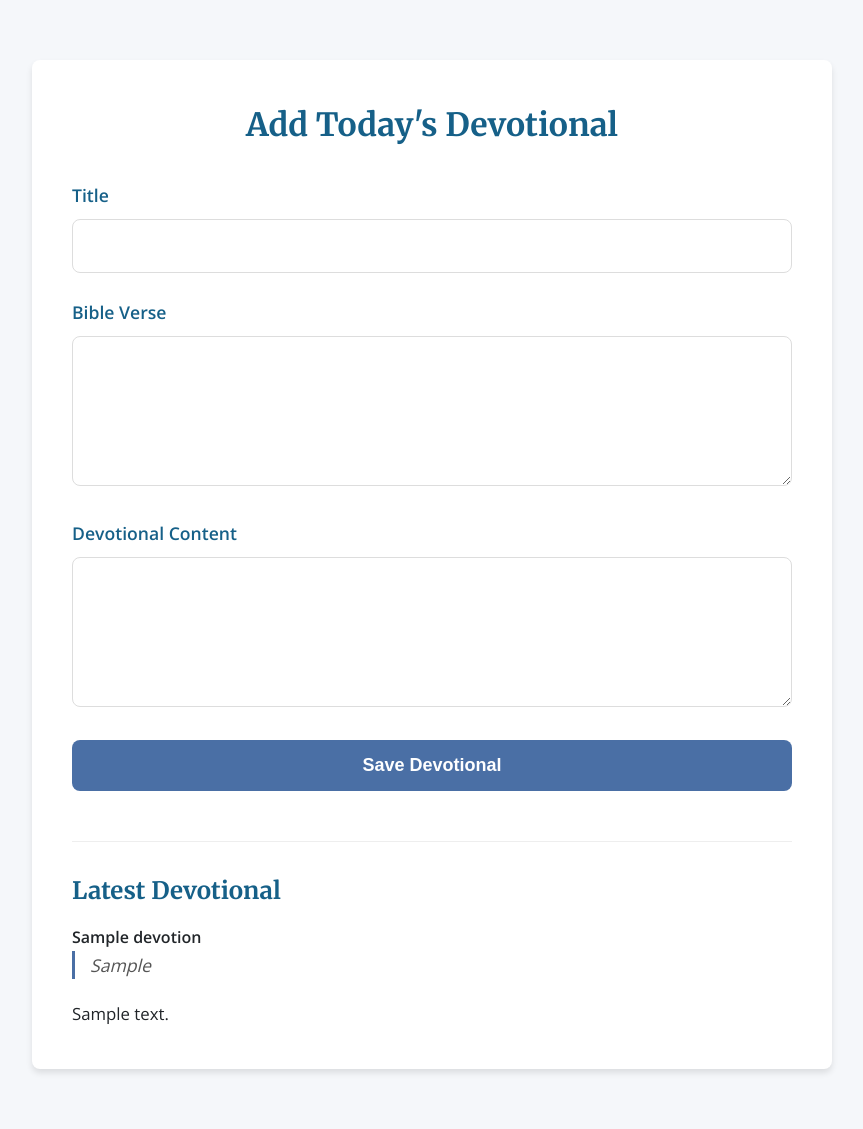
After one commit to SmartDevPK/church-website, a PHP site: page /Today_Devotion.php in a window 1280 px wide. The commit adds this page. Shown: the whole page, without its empty margins (208-1071 px from the left). Run offline with PHP 8.4, Linux system fonts and the light colour scheme; tables that the repository leaves empty or names only in its code hold one stand-in row (values such as "Sample post").

Commit message:
Add today devotionto the code base

```diff
--- /dev/null
+++ b/Today_Devotion.php
@@ -0,0 +1,270 @@
+<?php
+error_reporting(E_ALL);
+ini_set("display_errors", 1);
+
+// Database connection
+$host = "localhost";
+$port = 3307;
+$username = "root";
+$password = "";
+$database = "prayer_db";
+
+// Create connection
+$conn = new mysqli($host, $username, $password, $database, $port);
+
+if ($conn->connect_error) {
+    die("Connection failed: " . $conn->connect_error);
+}
+
+// Handle form submission
+if ($_SERVER['REQUEST_METHOD'] === 'POST') {
+    $title = $conn->real_escape_string($_POST['title'] ?? '');
+    $verse = $conn->real_escape_string($_POST['verse'] ?? '');
+    $content = $conn->real_escape_string($_POST['content'] ?? '');
+
+    $sql = "INSERT INTO today_Devotion (title, verse, content) VALUES ('$title', '$verse', '$content')";
+    if ($conn->query($sql)) {
+        $success = "Devotional added successfully!";
+        // Refresh to show the new devotional
+        header("Location: " . $_SERVER['PHP_SELF']);
+        exit();
+    } else {
+        $error = "Error: " . $conn->error;
+    }
+}
+
+// Get the latest devotion
+$sql = "SELECT * FROM today_Devotion ORDER BY created_at DESC LIMIT 1";
+$result = $conn->query($sql);
+
+if ($result->num_rows > 0) {
+    $devotion = $result->fetch_assoc();
+} else {
+    $devotion = [
+        'title' => 'No Devotional Found',
+        'verse' => '',
+        'content' => 'Please add today\'s devotional.'
+    ];
+}
+?>
+
+<!DOCTYPE html>
+<html lang="en">
+
+<head>
+    <meta charset="UTF-8">
+    <meta name="viewport" content="width=device-width, initial-scale=1.0">
+    <title>Today's Devotional</title>
+    <link
+        href="https://fonts.googleapis.com/css2?family=Merriweather:wght@400;700&family=Open+Sans:wght@400;600&display=swap"
+        rel="stylesheet">
+    <style>
+        :root {
+            --primary: #4a6fa5;
+            --secondary: #166088;
+            --light: #f8f9fa;
+            --dark: #212529;
+            --success: #28a745;
+            --danger: #dc3545;
+            --border-radius: 8px;
+            --box-shadow: 0 4px 6px rgba(0, 0, 0, 0.1);
+            --transition: all 0.3s ease;
+        }
+
+        * {
+            box-sizing: border-box;
+            margin: 0;
+            padding: 0;
+        }
+
+        body {
+            font-family: 'Open Sans', sans-serif;
+            background-color: #f5f7fa;
+            color: var(--dark);
+            line-height: 1.6;
+            padding: 20px;
+        }
+
+        .container {
+            max-width: 800px;
+            margin: 40px auto;
+            background: white;
+            padding: 40px;
+            border-radius: var(--border-radius);
+            box-shadow: var(--box-shadow);
+        }
+
+        h1,
+        h2,
+        h3 {
+            font-family: 'Merriweather', serif;
+            color: var(--secondary);
+        }
+
+        h2 {
+            margin-bottom: 30px;
+            text-align: center;
+            font-size: 2rem;
+        }
+
+        .alert {
+            padding: 15px;
+            margin-bottom: 25px;
+            border-radius: var(--border-radius);
+            font-size: 16px;
+            text-align: center;
+        }
+
+        .alert-success {
+            background-color: #e6f7ee;
+            color: var(--success);
+            border: 1px solid #c3e6cb;
+        }
+
+        .alert-danger {
+            background-color: #fce8e8;
+            color: var(--danger);
+            border: 1px solid #f5c6cb;
+        }
+
+        .form-group {
+            margin-bottom: 25px;
+        }
+
+        label {
+            display: block;
+            margin-bottom: 10px;
+            font-weight: 600;
+            color: var(--secondary);
+            font-size: 1.1rem;
+        }
+
+        input[type="text"],
+        textarea {
+            width: 100%;
+            padding: 15px;
+            border: 1px solid #ddd;
+            border-radius: var(--border-radius);
+            font-family: 'Open Sans', sans-serif;
+            font-size: 16px;
+            transition: var(--transition);
+        }
+
+        input[type="text"]:focus,
+        textarea:focus {
+            outline: none;
+            border-color: var(--primary);
+            box-shadow: 0 0 0 3px rgba(74, 111, 165, 0.2);
+        }
+
+        textarea {
+            min-height: 150px;
+            resize: vertical;
+            line-height: 1.8;
+        }
+
+        button {
+            background-color: var(--primary);
+            color: white;
+            border: none;
+            padding: 15px 30px;
+            font-size: 18px;
+            border-radius: var(--border-radius);
+            cursor: pointer;
+            transition: var(--transition);
+            display: block;
+            width: 100%;
+            font-weight: 600;
+            margin-top: 20px;
+        }
+
+        button:hover {
+            background-color: var(--secondary);
+            transform: translateY(-2px);
+        }
+
+        .preview-section {
+            margin-top: 50px;
+            padding-top: 30px;
+            border-top: 1px solid #eee;
+        }
+
+        .preview-title {
+            color: var(--secondary);
+            margin-bottom: 15px;
+            font-size: 1.5rem;
+        }
+
+        .preview-verse {
+            font-style: italic;
+            color: #555;
+            margin-bottom: 20px;
+            font-size: 1.1rem;
+            padding-left: 15px;
+            border-left: 3px solid var(--primary);
+        }
+
+        .preview-content {
+            line-height: 1.8;
+            font-size: 1.05rem;
+            white-space: pre-line;
+        }
+
+        @media (max-width: 768px) {
+            .container {
+                padding: 25px;
+                margin: 20px auto;
+            }
+
+            h2 {
+                font-size: 1.8rem;
+            }
+        }
+    </style>
+</head>
+
+<body>
+    <div class="container">
+        <h2>Add Today's Devotional</h2>
+
+        <?php if (isset($success)): ?>
+            <div class="alert alert-success"><?= $success ?></div>
+        <?php endif; ?>
+
+        <?php if (isset($error)): ?>
+            <div class="alert alert-danger"><?= $error ?></div>
+        <?php endif; ?>
+
+        <form method="POST" action="">
+            <div class="form-group">
+                <label for="title">Title</label>
+                <input type="text" id="title" name="title" required>
+            </div>
+
+            <div class="form-group">
+                <label for="verse">Bible Verse</label>
+                <textarea id="verse" name="verse" required></textarea>
+            </div>
+
+            <div class="form-group">
+                <label for="content">Devotional Content</label>
+                <textarea id="content" name="content" required></textarea>
+            </div>
+
+            <button type="submit">Save Devotional</button>
+        </form>
+
+        <div class="preview-section">
+            <h3 class="preview-title">Latest Devotional</h3>
+            <h4><?= htmlspecialchars($devotion['title']) ?></h4>
+            <p class="preview-verse"><?= htmlspecialchars($devotion['verse']) ?></p>
+            <div class="preview-content"><?= nl2br(htmlspecialchars($devotion['content'])) ?></div>
+        </div>
+    </div>
+</body>
+
+</html>
+
+<?php
+$conn->close();
+?>
--- a/admin_dashboard.php
+++ b/admin_dashboard.php
@@ -299,6 +299,7 @@ $result = $conn->query("SELECT * FROM testimonies_pending WHERE status = 'pendin
             <div class="stats-item">
                 <div class="stats-number"><?= $result->num_rows ?></div>
                 <div class="stats-label">Pending Reviews</div>
+                <div class="stats-label"><a href="dashboard.php">Return To DashBoard</a></div>
             </div>
             <div class="stats-item">
                 <div class="stats-number"><?= date('Y-m-d') ?></div>
```
Also changed, not shown: dashboard.php (+8 -0 lines), login.php (+32 -43 lines).
